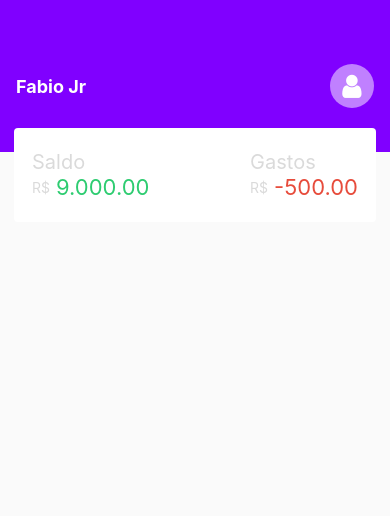
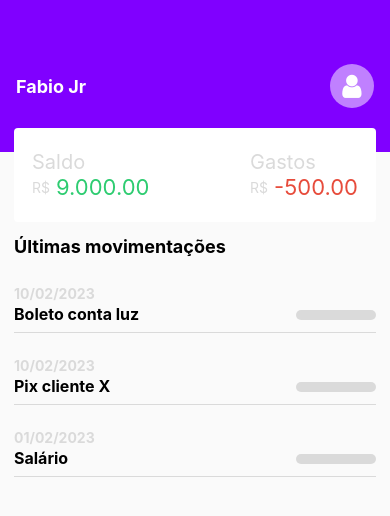
Before and after one commit to fabiojcbatista/financeApp, a React Native app: screen / in a window 390 px wide. Shown: the top 516 px of the page. Built offline with nearby package versions, Linux system fonts and the light colour scheme.

Commit message:
Feat: Inclui movimentações

```diff
--- /dev/null
+++ b/src/components/Movements/index.js
@@ -0,0 +1,61 @@
+import React, {useState} from 'react';
+import { StyleSheet, Text, TouchableOpacity, View } from 'react-native';
+
+export default function Movements({ data }) {
+    const [showValue,setShowValue] = useState(false);
+    return (
+        <TouchableOpacity style={styles.container} onPress={()=> setShowValue(!showValue)}>
+            <Text style={styles.date}>{data.date}</Text>
+            <View style={styles.content}>
+                <Text style={styles.label}>{data.label}</Text>
+                { showValue ? (
+                    <Text style={data.type === 1 ? styles.value : styles.espenses}>{data.type === 1 ? `R$ ${data.value}`: `R$ -${data.value}`}</Text>
+                ) : (
+                    <View style={styles.skeleton}>
+
+                    </View>
+                )}
+            </View>
+        </TouchableOpacity>
+    );
+}
+
+const styles = StyleSheet.create({
+    container: {
+        flex: 1,
+        marginBottom: 24,
+        borderBottomWidth: 0.5,
+        borderBottomColor: '#DADADA',
+    },
+    content: {
+        flexDirection: 'row',
+        justifyContent: 'space-between',
+        marginTop: 2,
+        marginBottom: 8,
+    },
+    date: {
+        color: '#DADADA',
+        fontWeight: 'bold',
+    },
+    label: {
+        fontWeight: 'bold',
+        fontSize: 16
+    },
+    value: {
+        fontSize: 16,
+        color: '#2ecc71',
+        fontWeight: 'bold'
+    },
+    espenses: {
+        fontSize: 16,
+        color: '#e74c3c',
+        fontWeight: 'bold'
+    },
+    skeleton:{
+        marginTop:6,
+        width: 80,
+        height: 10,
+        backgroundColor:'#DADADA',
+        borderRadius:8,
+    }
+})
--- a/src/pages/Home/index.js
+++ b/src/pages/Home/index.js
@@ -1,19 +1,63 @@
-import { StyleSheet, Text, View } from "react-native";
+import { FlatList, StyleSheet, Text, View } from "react-native";
 import Header from "../../components/Header";
 import Balance from "../../components/Balance";
+import Movements from "../../components/Movements";
 
-export default function Home(){
+const list = [{
+    id: 1,
+    label: 'Boleto conta luz',
+    value: '250,00',
+    date: '10/02/2023',
+    type: 0 //despesas
+},
+{
+    id: 2,
+    label: 'Pix cliente X',
+    value: '500,00',
+    date: '10/02/2023',
+    type: 1 //receitaS/entradas
+},
+{
+    id: 3,
+    label: 'Salário',
+    value: '2000,00',
+    date: '01/02/2023',
+    type: 1 //receitas/entrada
+}];
+
+export default function Home() {
     return (
         <View style={styles.container}>
-      <Header name="Fabio Jr"/>
-      <Balance saldo="9.000.00" gastos="-500.00"/>
+            <Header name="Fabio Jr" />
+            <Balance saldo="9.000.00" gastos="-500.00" />
+            <Text style={styles.title}>Últimas movimentações</Text>
+            <FlatList
+            style={styles.list}
+            data={list}
+            keyExtractor={(item)=> String(item.id)}
+            showsVerticalScrollIndicator={false}
+            renderItem={({item})=><Movements data={item}/>}
+            />
         </View>
     );
 }
+
 
 const styles = StyleSheet.create({
     container: {
         flex: 1,
         backgroundColor: '#fafafa',
     },
+    title: {
+        fontSize: 18,
+        fontWeight: 'bold',
+        margin: 14
+
+    },
+    list:{
+        fontWeight: 'bold',
+        marginLeft: 14,
+        marginRight: 14,
+        marginTop: 14,
+    }
 });
```
Lines whose indentation alone changed are shown as unchanged.
